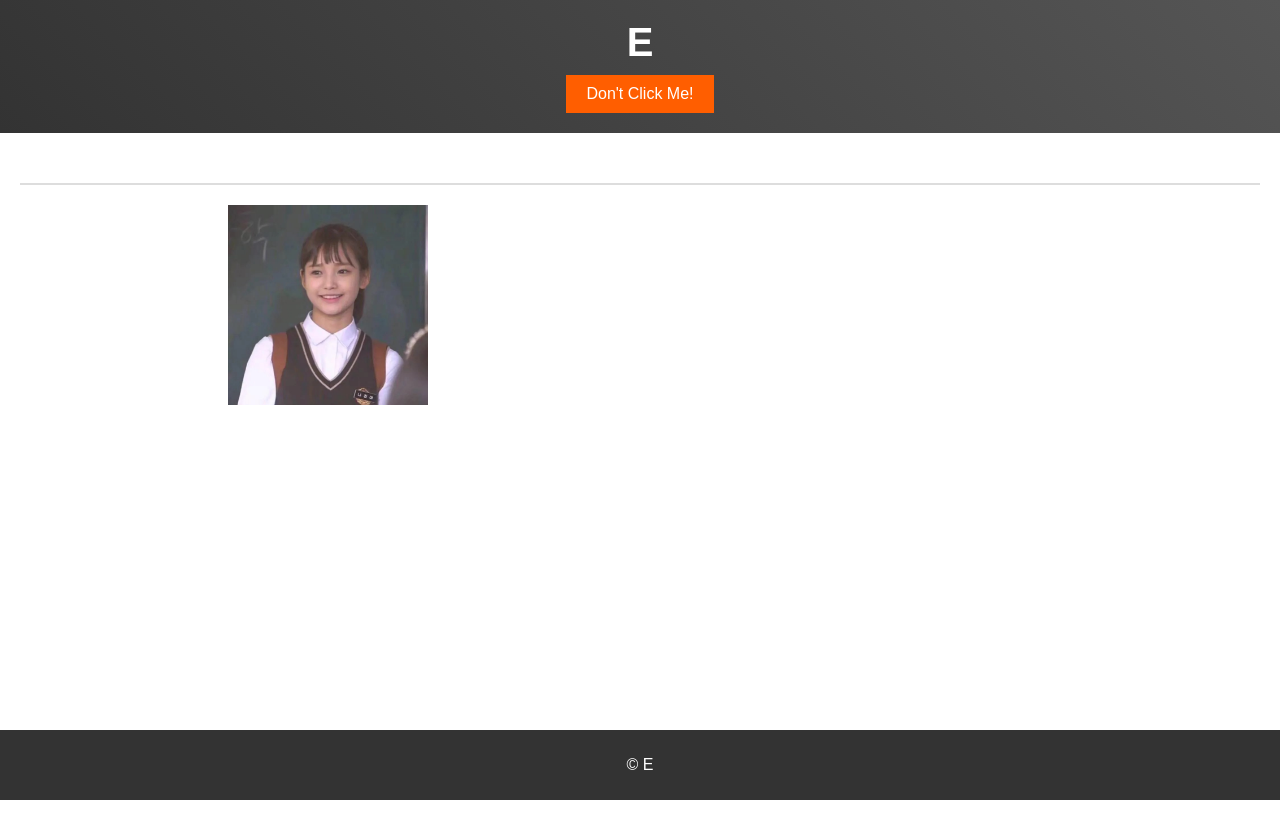
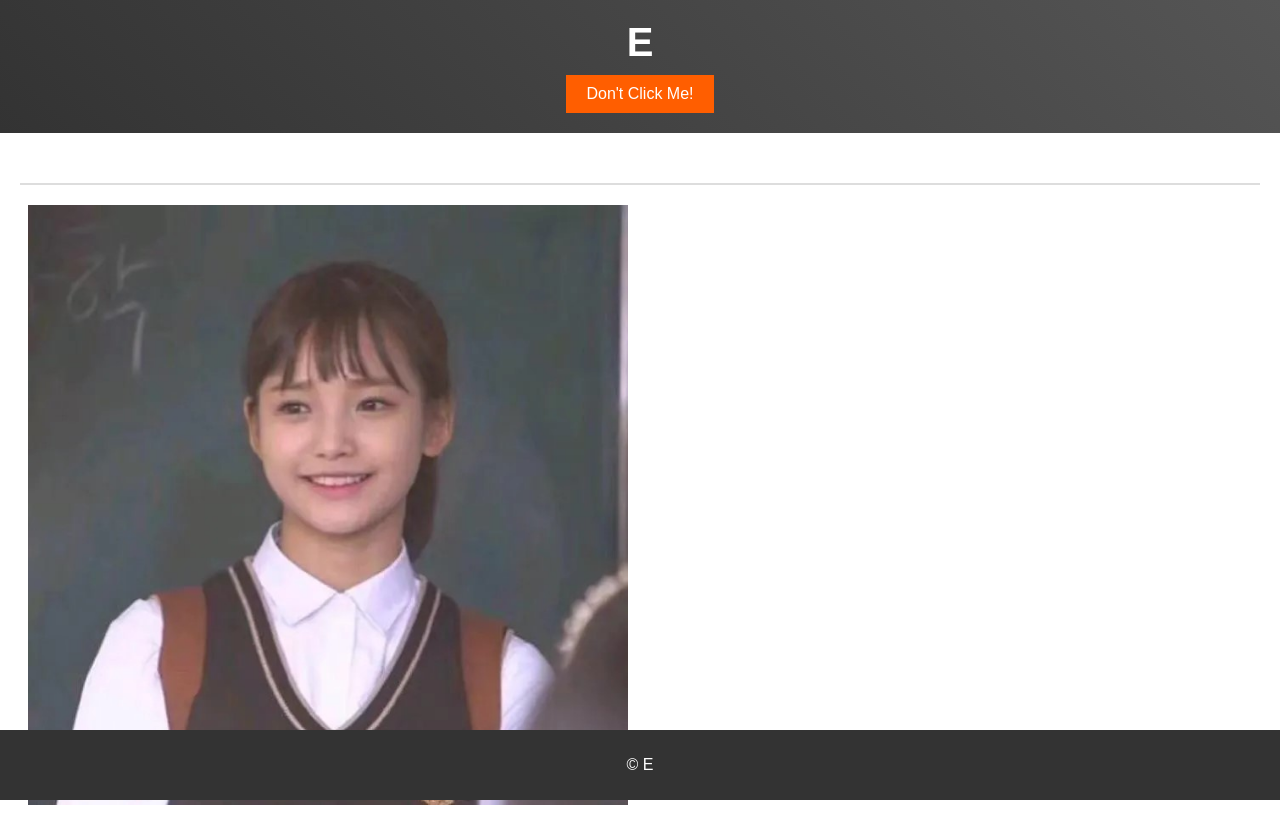
Before and after one commit to CHIULILE/E, a plain HTML site: page E/index.html in a window 1280 px wide. Before the commit the page ends 800 px from the top, so only its background shows below. Drawn offline with Linux system fonts and the light colour scheme.

Commit message:
Update styles.css

```diff
--- a/E/styles.css
+++ b/E/styles.css
@@ -93,14 +93,14 @@ h2 {
 
 /* 針對特定圖片的樣式 */
 #image1 {
-    width: 300px;
-    height: 200px;
+    width: 600px;
+    height: 600px;
     object-fit: contain; /* 保持圖片比例，裁剪多餘部分 */
 }
 
 /* 針對特定圖片的樣式 */
 #image2 {
-    width: 900px;
+    width: 600px;
     height: 600px;
     object-fit: contain; /* 保持圖片比例，裁剪多餘部分 */
 }
```
